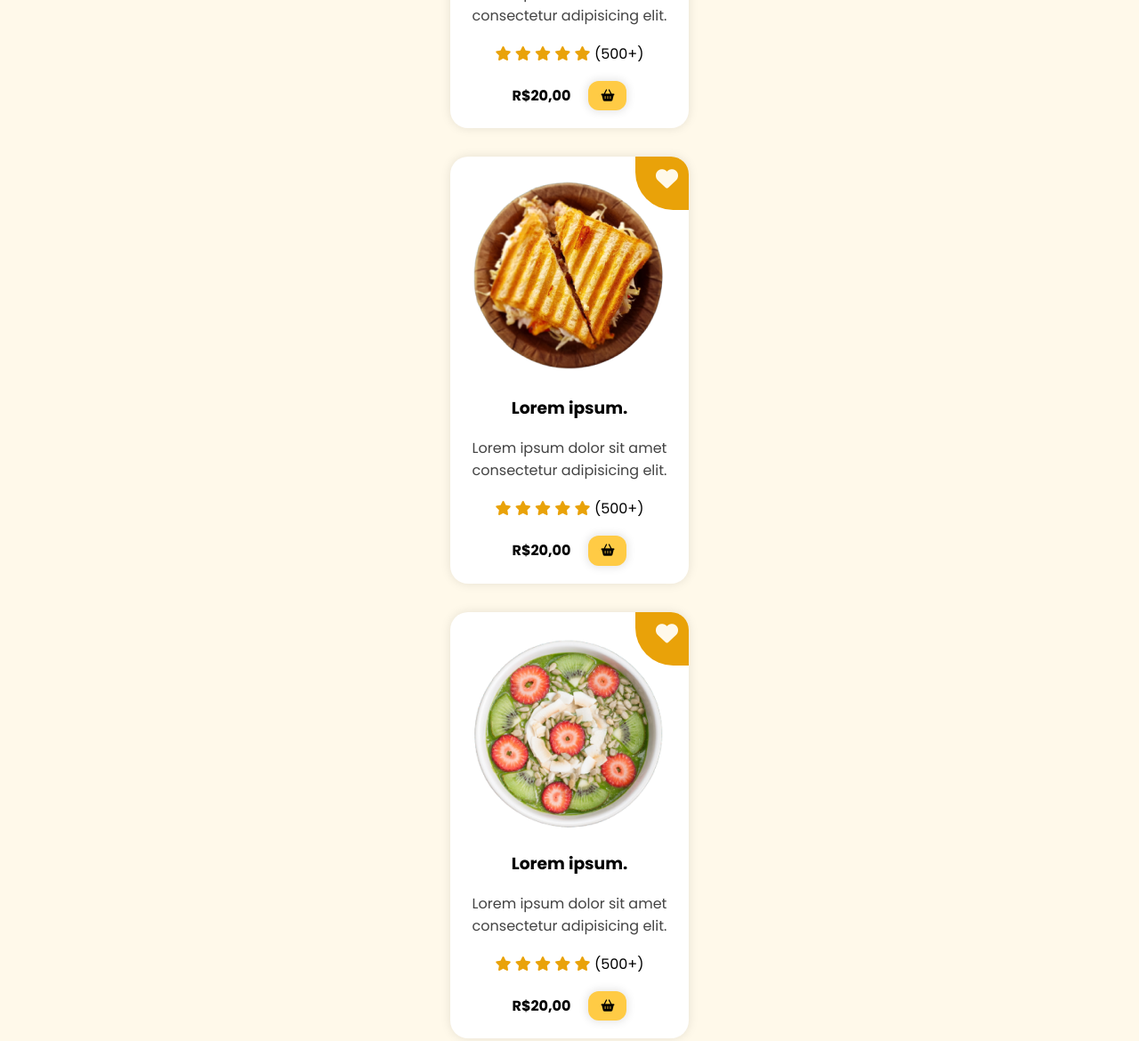
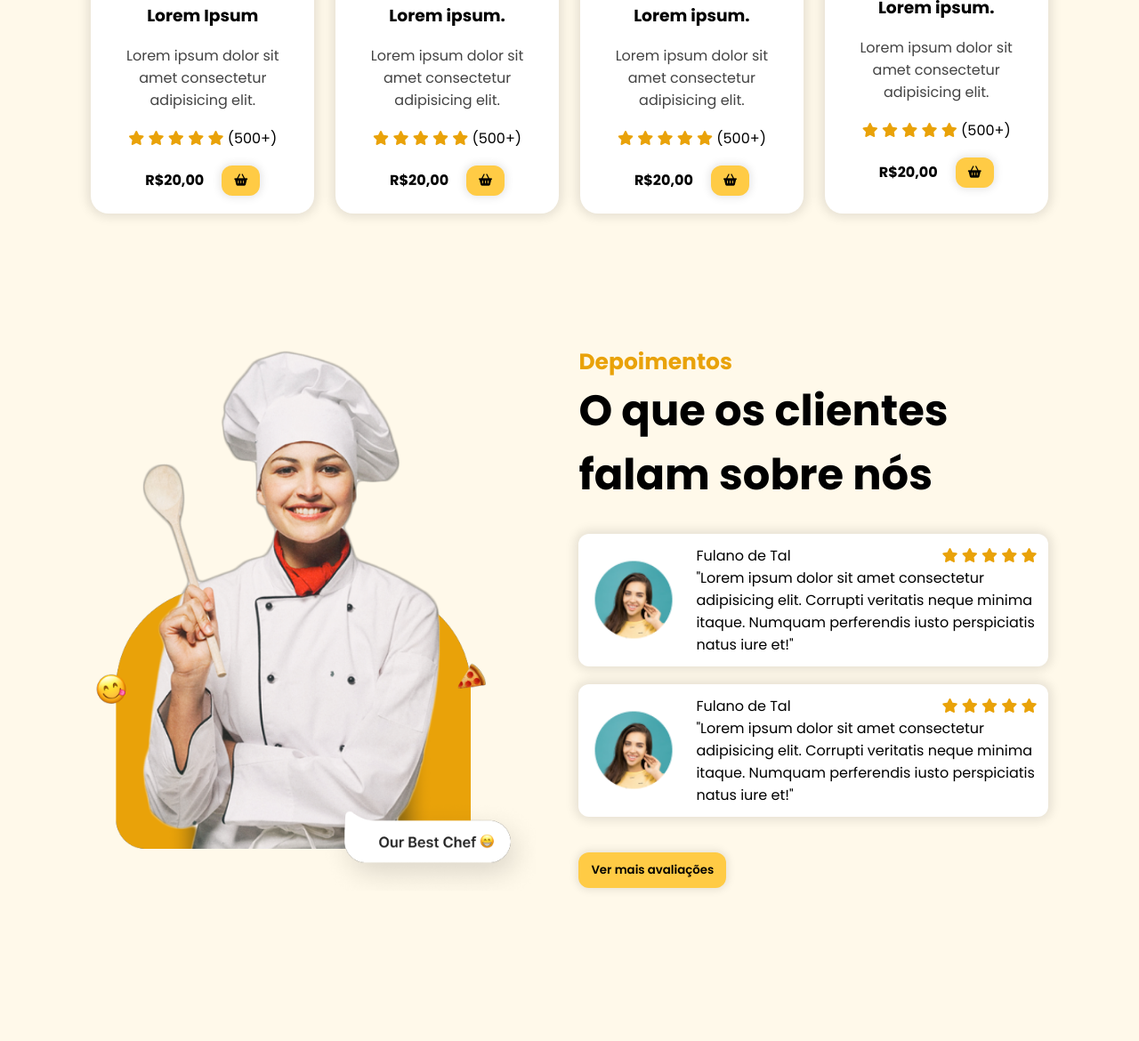
Before and after one commit to cleverton615/landing_page_2, a plain HTML site: page index.html in a window 1280 px wide. Shown: the part 1267-2437 px from the top of the page at 89% size. After the commit the page ends 2314 px from the top, so only its background shows below. Drawn offline with nearby package versions, Linux system fonts and the light colour scheme.

Commit message:
conclusão do menu e avaliações

```diff
--- a/index.html
+++ b/index.html
@@ -8,6 +8,7 @@
     <link rel="stylesheet" href="src/styles/header.css">
     <link rel="stylesheet" href="src/styles/home.css">
     <link rel="stylesheet" href="src/styles/menu.css">
+    <link rel="stylesheet" href="src/styles/testimonials.css">
 
     <script src="https://cdnjs.cloudflare.com/ajax/libs/jquery/3.7.1/jquery.min.js" integrity="sha512-v2CJ7UaYy4JwqLDIrZUI/4hqeoQieOmAZNXBeQyjo21dadnwR+8ZaIJVT8EE2iyI61OV8e6M8PP2/4hpQINQ/g==" crossorigin="anonymous" referrerpolicy="no-referrer"></script>
     <title>Landing Page - Culinária</title>
@@ -106,7 +107,7 @@
 
         <section id="menu">
             <h2 class="section-title">Cardápio</h2>
-            <h3 class="section-subtitle">Nosso pratos especiais</h3>
+            <h3 class="section-subtitle">Nossos pratos especiais</h3>
 
             <div id="dishes">
                 <div class="dish">
@@ -117,7 +118,7 @@
                     <img src="src/images/dish.png" class="dish-image" alt="Prato 1">
 
                     <h3 class="dish-title">
-                        Lorem ipsum.
+                        Lorem Ipsum
                     </h3>
 
                     <span class="dish-description">
@@ -140,9 +141,7 @@
                         </button>
                     </div>
                 </div>
-            </div>
 
-            <div id="dishes">
                 <div class="dish">
                     <div class="dish-heart">
                         <i class="fa-solid fa-heart"></i>
@@ -174,9 +173,7 @@
                         </button>
                     </div>
                 </div>
-            </div>
 
-            <div id="dishes">
                 <div class="dish">
                     <div class="dish-heart">
                         <i class="fa-solid fa-heart"></i>
@@ -208,9 +205,7 @@
                         </button>
                     </div>
                 </div>
-            </div>
 
-            <div id="dishes">
                 <div class="dish">
                     <div class="dish-heart">
                         <i class="fa-solid fa-heart"></i>
@@ -242,8 +237,67 @@
                         </button>
                     </div>
                 </div>
+        </section>
+
+        <section id="testimonials">
+            <img src="src/images/chef.png"  id="testimonial_chef" alt="Chef">
+
+            <div id="testimonials_content">
+                <h2 class="section-title">
+                    Depoimentos
+                </h2>
+                <h3 class="section-subtitle">
+                    O que os clientes falam sobre nós
+                </h3>
+
+                <div id="feedbacks">
+                    <div class="feedback">
+                        <img src="src/images/avatar.png" class="feedback-avatar"  alt="Avatar">
+
+                        <div class="feedback-content">
+                            <p>
+                                Fulano de Tal
+                                <span>
+                                    <i class="fa-solid fa-star" ></i>
+                                    <i class="fa-solid fa-star" ></i>
+                                    <i class="fa-solid fa-star" ></i>
+                                    <i class="fa-solid fa-star" ></i>
+                                    <i class="fa-solid fa-star" ></i>
+                                </span>
+                            </p>
+                            <p>
+                                "Lorem ipsum dolor sit amet consectetur adipisicing elit. Corrupti veritatis neque minima itaque. Numquam perferendis iusto perspiciatis natus iure et!"
+                            </p>
+                        </div>
+                    </div>
+
+                    <div class="feedback">
+                        <img src="src/images/avatar.png" class="feedback-avatar"  alt="Avatar">
+
+                        <div class="feedback-content">
+                            <p>
+                                Fulano de Tal
+                                <span>
+                                    <i class="fa-solid fa-star" ></i>
+                                    <i class="fa-solid fa-star" ></i>
+                                    <i class="fa-solid fa-star" ></i>
+                                    <i class="fa-solid fa-star" ></i>
+                                    <i class="fa-solid fa-star" ></i>
+                                </span>
+                            </p>
+                            <p>
+                                "Lorem ipsum dolor sit amet consectetur adipisicing elit. Corrupti veritatis neque minima itaque. Numquam perferendis iusto perspiciatis natus iure et!"
+                            </p>
+                        </div>
+                    </div>
+                </div>
+
+                <button class="btn-default">
+                    Ver mais avaliações
+                </button>
             </div>
         </section>
+
     </main>
 
     <script src="src/javascript/script.js"></script>
--- a/src/styles/header.css
+++ b/src/styles/header.css
@@ -3,6 +3,10 @@
 header {
     width: 100%;
     padding: 28px 8%;
+    position: sticky;
+    top: 0;
+    background-color: #fff9ea;
+    z-index: 3;
 }
 
 #navbar {
--- a/src/styles/menu.css
+++ b/src/styles/menu.css
@@ -25,7 +25,7 @@
     width: 25%;
     padding: 20px;
     background-color: #ffffff;
-    box-shadow: 0px 0px 12px rgba(0, 0, 0, 0.1);
+    box-shadow: 0px 0px 12px 4px rgba(0, 0, 0, 0.1);
     position: relative;
     overflow: hidden;
 }
@@ -59,3 +59,24 @@
     align-items: center;
     gap: 20px;
 }
+
+@media screen and (max-width: 1170px) {
+     #dishes {
+        flex-wrap: wrap;
+        justify-content: center;
+    }
+
+    .dish {
+        width: calc(50% - 12px);
+    }
+}
+
+@media screen and (max-width: 600px) {
+    .dish {
+        width: 100%
+    }
+
+    #menu .section-subtitle {
+        text-align: center;
+    }
+}
--- a/src/styles/styles.css
+++ b/src/styles/styles.css
@@ -64,6 +64,6 @@ section {
     font-size: 1.563rem;
 }
 
-.section-sutitle {
+.section-subtitle {
     font-size: 2.1875;
 }
--- /dev/null
+++ b/src/styles/testimonials.css
@@ -0,0 +1,93 @@
+@charset "UTF-8";
+
+#testimonials {
+    min-height: calc(100vh - 91px);
+    display: flex;
+    align-items: center;
+    justify-content: center;
+    gap: 48px;
+}
+
+#testimonial_chef {
+    width: 500px;
+    height: auto;
+}
+
+#testimonials .section-subtitle {
+    font-size: 3rem;
+}
+
+#testimonials_content {
+    width: 50%;
+}
+
+#feedbacks {
+    display: flex;
+    flex-direction: column;
+    gap: 20px;
+    margin-bottom: 40px;
+    margin-top: 30px;
+}
+
+.feedback {
+    display: flex;
+    align-items: center;
+    gap: 20px;
+    background-color: #fff;
+    padding: 12px;
+    border-radius: 12px;
+    box-shadow: 0px 0px 12px 4px rgba(0, 0, 0, 0.1);
+}
+
+.feedback-avatar {
+    width: 100px;
+    height: 100px;
+    border-radius: 100%;
+    object-fit: cover;
+}
+
+
+.feedback-content p {
+    display: flex;
+    justify-content: space-between;
+}
+
+.feedback-content p span {
+    color: #e9a209;
+}
+
+@media screen and (max-width:1170px) {
+    #testimonials {
+        flex-direction: column;
+    }
+
+    #testimonials .section-subtitle {
+        text-align: center;
+        font-size: 2.5rem;
+    }
+
+    #testimonial_chef {
+        display: none;
+    }
+
+    #testimonials_content {
+        width: 70%;
+        display: flex;
+        flex-direction: column;
+        align-items: center;
+    }
+}
+
+@media screen and (max-width: 600px){
+    #testimonials .section-subtitle {
+        font-size: 2rem;
+    }
+
+    #testimonials_content {
+        width: 100%;
+    }
+
+    .feedback {
+        flex-direction: column;
+    }
+}
```
Also changed, not shown: src/images/avatar.png (added).
